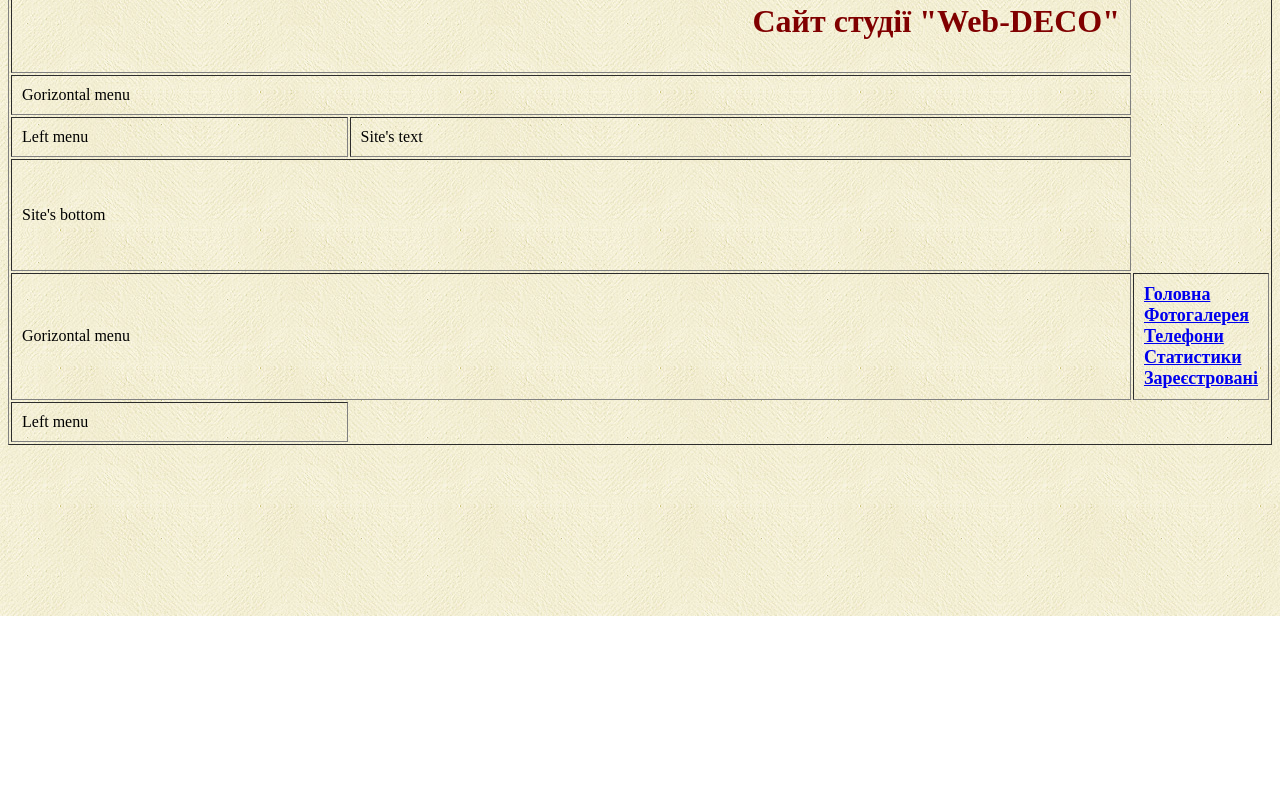
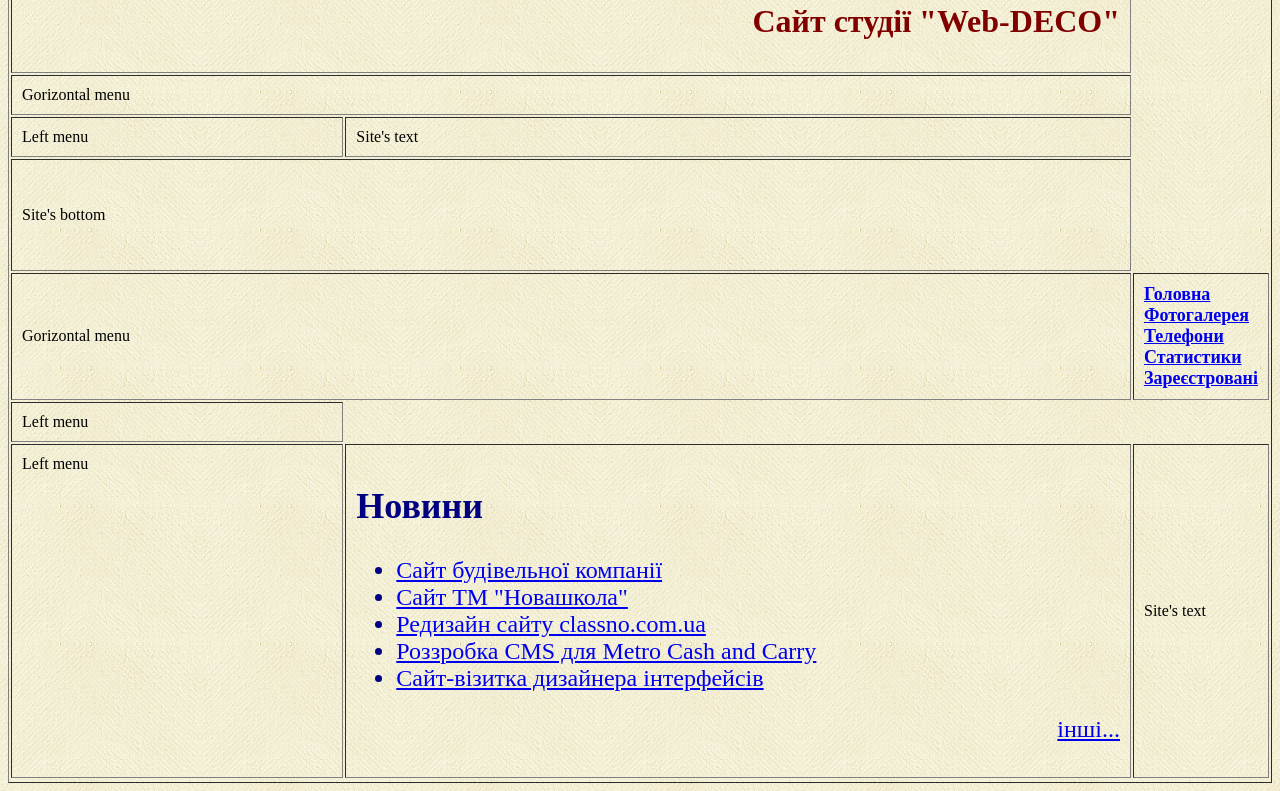
Before and after one commit to Dasha042/Dasha042.github.io, a plain HTML site: page index.html in a window 1280 px wide. Shown: the part 184-975 px from the top of the page. Before the commit the page ends 800 px from the top, so only its background shows below. Drawn offline with Linux system fonts and the light colour scheme.

Commit message:
07 - Меню зліва

```diff
--- a/index.html
+++ b/index.html
@@ -40,6 +40,40 @@
 </tr>
 <tr>
     <td width="30%" valign="top">Left menu</td>
+</td>
+</tr>
+<tr>
+    <td width="30%" valign="top">Left menu</td>
+    <td width="30%" valign="top">
+        <font size="5" color="navy">
+            <h2>Новини</h2>
+            <font size="5">
+                <ul>
+                    <li>
+                        <a href="#">Сайт будівельної компанії</a>
+                    </li>
+                    <li>
+                        <a href="#">Сайт ТМ "Новашкола"</a>
+                    </li>
+                    <li>
+                        <a href="#">Редизайн сайту classno.com.ua</a>
+                    </li>
+                    <li>
+                        <a href="#">Роззробка CMS для Metro Cash and Carry </a>
+                    </li>
+                    <li>
+                        <a href="#">Сайт-візитка дизайнера інтерфейсів</a>
+                    </li>
+                    <p align="right">
+                        <a href="#">інші...</a>
+                    </p>
+                </ul>
+            </font>
+        </font>
+    </td>
+    <td width="70%">Site's text</td>
+</tr>
+<tr>
     </table>
 
 
```
